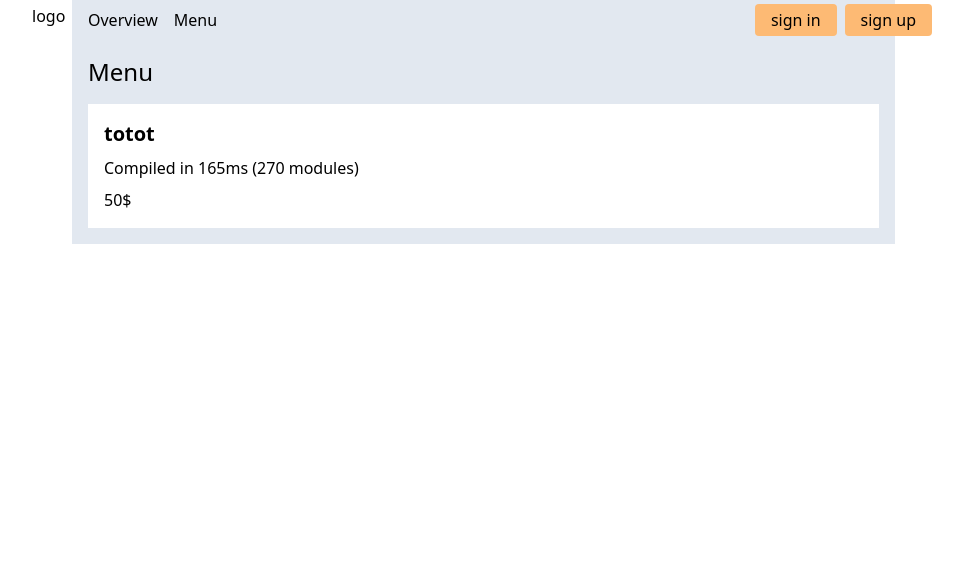
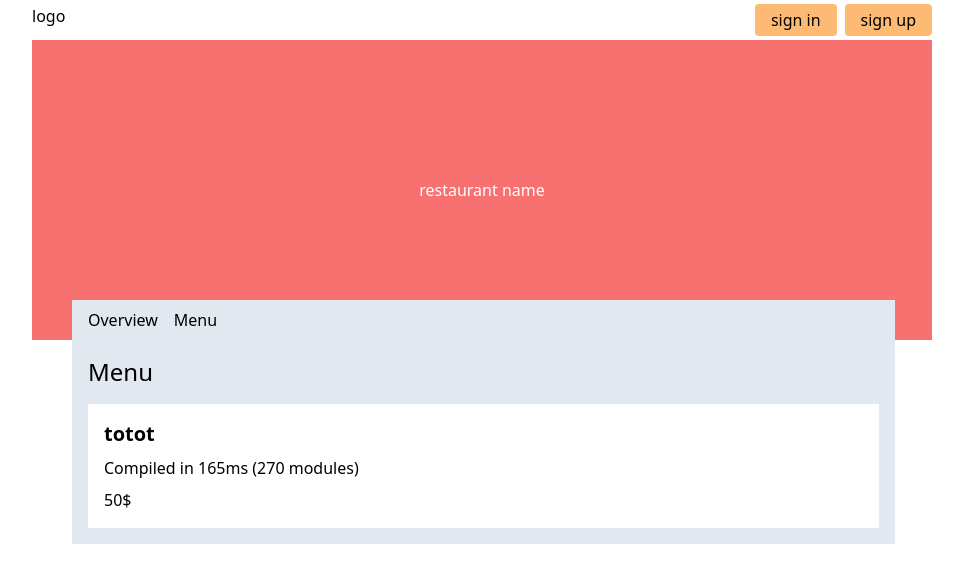
Before and after one commit to ftmhabt/find-a-table, a Next.js app: page /restaurant/1/menu in a window 1280 px wide. Shown: the top 582 px of the page, without its empty margins (158-1121 px from the left). Built offline with nearby package versions, Linux system fonts and the light colour scheme.

Commit message:
Add hero to manu page

```diff
--- a/app/restaurant/[slug]/menu/page.tsx
+++ b/app/restaurant/[slug]/menu/page.tsx
@@ -4,6 +4,9 @@ import MenuCard from "../../../ui/restaurant/menu-card";
 export default function restaurantMenu() {
   return (
     <div>
+      <Hero heightClass="h-[300px]">
+        <h1>restaurant name</h1>
+      </Hero>
       <MenuCard/>
     </div>
   );
```
